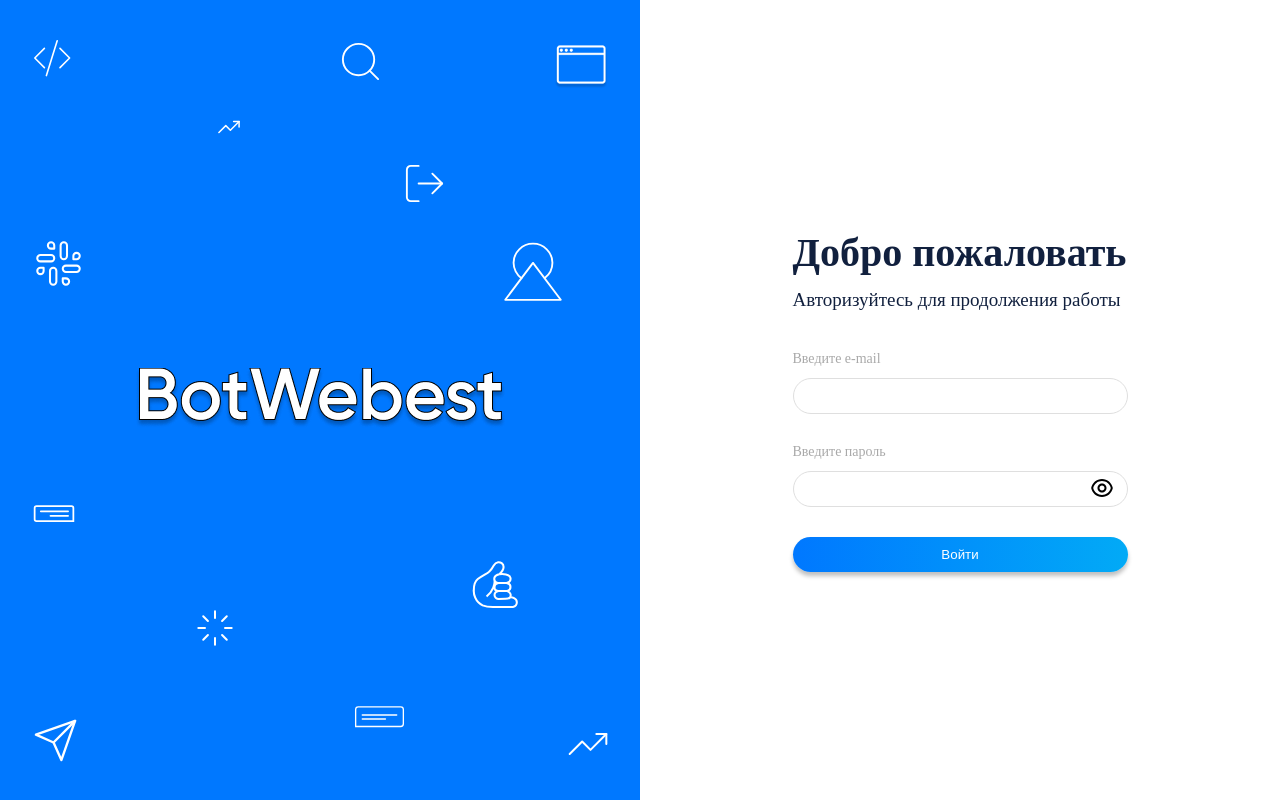
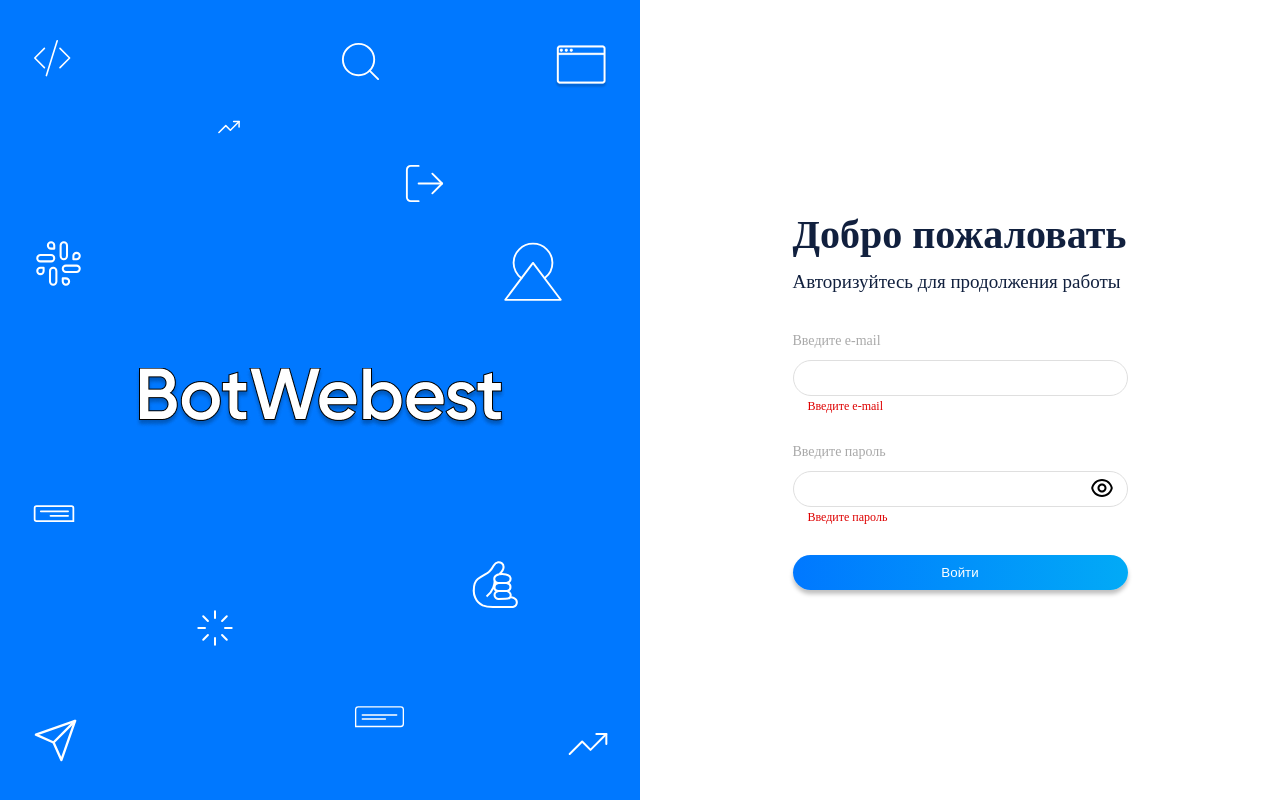
Before and after one commit to timazloy/Webest-bot, a Vue app: page / in a window 1280 px wide. Built offline with nearby package versions, Linux system fonts and the light colour scheme.

Commit message:
fix: validation field

```diff
--- a/package.json
+++ b/package.json
@@ -7,9 +7,12 @@
     "build": "vue-cli-service build"
   },
   "dependencies": {
+    "@vuelidate/core": "^2.0.0",
+    "@vuelidate/validators": "^2.0.0",
     "core-js": "^3.8.3",
     "vue": "^3.2.13",
-    "vue-router": "^4.0.3",
+    "vue-router": "^4.1.5",
+    "vuelidate": "^0.7.7",
     "vuex": "^4.0.0"
   },
   "devDependencies": {
--- a/src/App.vue
+++ b/src/App.vue
@@ -1,8 +1,4 @@
 <template>
-
-
-
-
   <div class="page-login">
     <div class="page-login__column image-section">
       <div class="image-section__wrapper">
@@ -28,14 +24,19 @@
         <div class="login__text">Авторизуйтесь для продолжения работы</div>
         <form action="#" @submit.prevent="submitHandler">
           <div class="login__description">Введите e-mail</div>
-          <input type="text" class="login__input input-main">
+          <div class="login__section-input section-login">
+            <input type="text" class="section-login__input login__input input-main">
+            <span class="section-login__error error-validation">Введите e-mail</span>
+          </div>
+
           <div class="login__description">Введите пароль</div>
-          <div class="login__section-input">
-            <input :type="passwordFieldType" v-model="password" type="text" class="login__input input-main">
-            <button class="login__button-password button-password" type="password" @click="switchVisibility">
+          <div class="login__section-input section-login">
+            <input :type="passwordFieldType" v-model="password" type="text" class="section-login__input input-main input-main--icon">
+            <button class="login__button-password button-password" type="button" @click="switchVisibility">
               <img v-show="showPassword" src="/img/eye.svg" alt="show">
               <img v-show="!showPassword" src="/img/eye-close.svg" alt="show">
             </button>
+            <span class="section-login__error error-validation">Введите пароль</span>
           </div>
 
           <button type="submit" class="login__button button-main">Войти</button>
@@ -48,6 +49,9 @@
 </template>
 
 <script>
+import useValidate from '@vuelidate/core';
+import { required, email, minLength } from '@vuelidate/validators';
+
 export default {
   data() {
     return {
@@ -56,20 +60,18 @@
       showPassword: true
     };
   },
+
+  name: 'login',
   methods: {
     switchVisibility() {
       this.passwordFieldType = this.passwordFieldType === "password" ? "text" : "password";
       this.showPassword = !this.showPassword
-      console.log(this.showPassword)
+    },
+
+    submitHandler() {
+      console.log(123)
     }
   }
-
-  // name: 'login',
-  // methods: {
-  //   submitHandler() {
-  //     console.log(123)
-  //   }
-  // }
 
 }
 </script>
@@ -92,6 +94,13 @@
     border: none;
   }
 
+  .error-validation {
+    font-weight: 400;
+    font-size: 12px;
+    line-height: 14px;
+    color: #DE0000;
+  }
+
   .button-main {
     background: linear-gradient(89.85deg, #0078FF 0.11%, #02AAF6 99.87%);
     box-shadow: 0px 4px 4px rgba(0, 0, 0, 0.25);
@@ -101,7 +110,6 @@
     cursor: pointer;
 
     &:hover {
-      //background: #0179FF;
       background: linear-gradient(89.85deg, #0179FF 0.11%, #0179FF 99.87%);
     }
   }
@@ -124,6 +132,7 @@
 
     &__section-input {
       position: relative;
+      margin-bottom: 30px;
     }
 
     &__title {
@@ -150,15 +159,21 @@
       margin-bottom: 10px;
     }
 
+    &__button {
+      width: 100%;
+    }
+  }
+
+  .section-login {
     &__input {
       width: 100%;
       height: 36px;
-      margin-bottom: 30px;
       padding: 0px 15px;
     }
 
-    &__button {
-      width: 100%;
+    &__error {
+      margin-left: 15px;
+      margin-top: 5px;
     }
   }
 
@@ -166,7 +181,15 @@
     border: 1px solid #DFDFDF;
     border-radius: 43px;
 
+    &--icon {
+      padding: 0 45px 0 15px;
+    }
+
     &:hover {
+      border: 1px solid rgba(1, 121, 255, 0.1);
+    }
+
+    &:focus {
       border: 1px solid rgba(1, 121, 255, 0.1);
     }
   }
@@ -286,7 +309,7 @@
     }
   }
 
-  @media (max-width: 1024px) {
+  @media (max-width: 1279px) {
     .logo {
       width: 205px;
     }
--- a/src/main.js
+++ b/src/main.js
@@ -1,4 +1,5 @@
 import { createApp } from 'vue'
 import App from './App'
 
+
 createApp(App).mount('#app')
```
Also changed, not shown: 1 other file (tests, documents, lock files or other folders).
